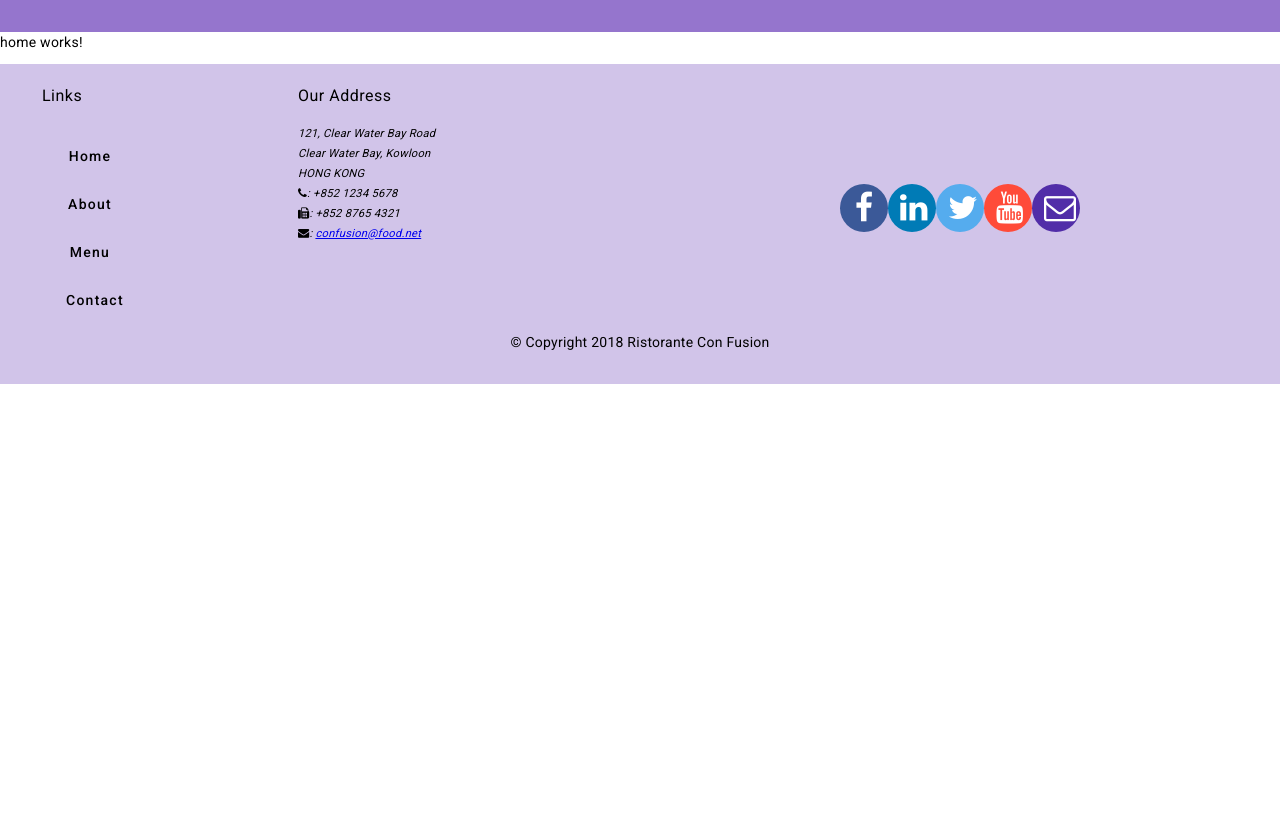
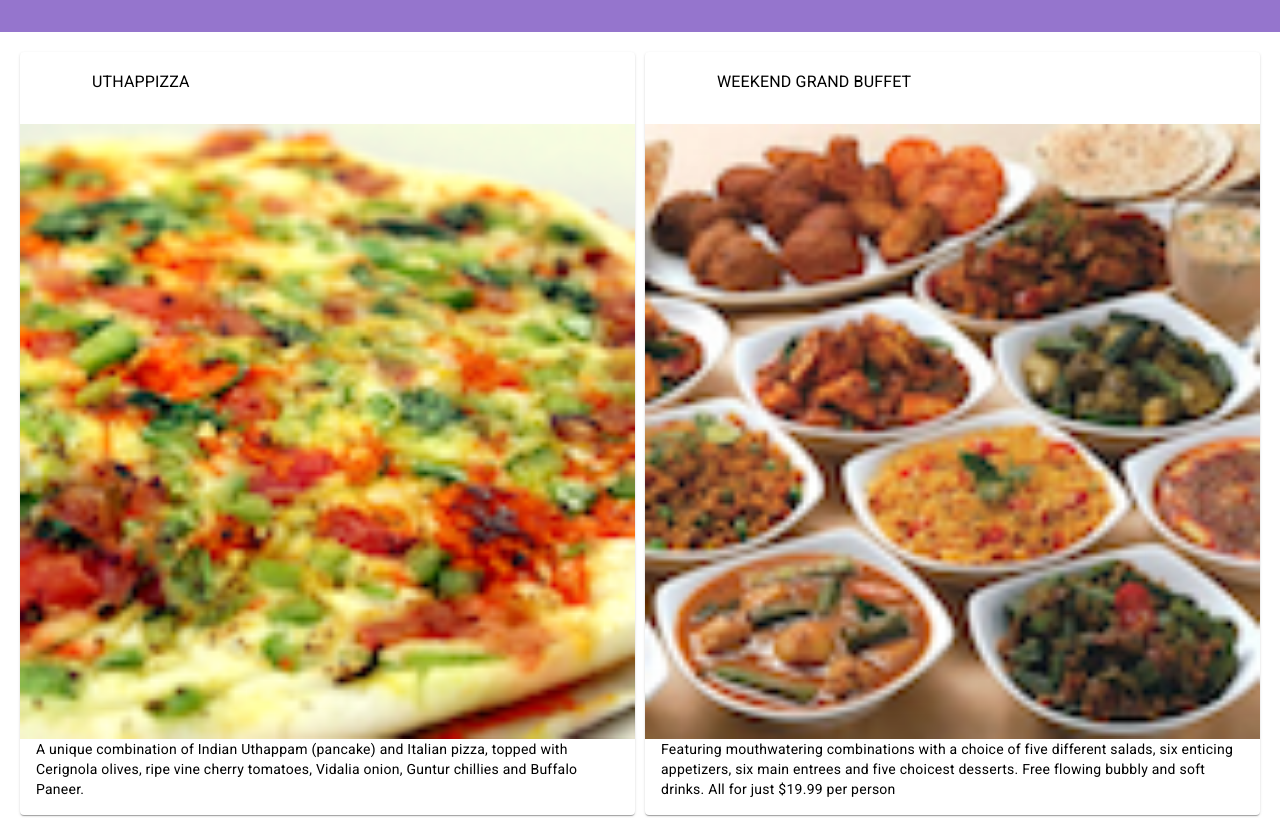
Before and after one commit to sicalo330/Angular, an Angular app: page /home in a window 1280 px wide. Shown: the part 300-1118 px from the top of the page. Before the commit the page ends 800 px from the top, so only its background shows below. Built offline with nearby package versions, Linux system fonts and the light colour scheme.

Commit message:
Agregar los servicios promotion y bug de las rutas arreglado

```diff
--- a/src/app/app.module.ts
+++ b/src/app/app.module.ts
@@ -20,6 +20,7 @@
 
 //Esto es un servicio de angular por lo tanto se debe poner en providers y no en imports
 import { DishService } from './services/dish.service';
+import { PromotionService} from './services/promotion.service';
 
 import { HeaderComponent } from './header/header.component';
 import { FooterComponent } from './footer/footer.component';
@@ -32,6 +33,7 @@
   {path:'home',component:HomeComponent},
   {path:'about', component:AboutComponent},
   {path:'contact',component:ContactComponent},
+  {path:'menu',component:MenuComponent},
   {path:'', redirectTo:'/home',pathMatch:'full'},
 ]
 
@@ -61,7 +63,7 @@
     MatButtonModule,
     RouterModule.forRoot(routes)
   ],
-  providers: [ DishService],
+  providers: [ DishService, PromotionService],
   bootstrap: [AppComponent]
 })
 export class AppModule { }
--- a/src/app/contact/contact.component.html
+++ b/src/app/contact/contact.component.html
@@ -1 +1,38 @@
-<p>contact works!</p>
+<div class="container"
+  fxLayout="column"
+  fxLayoutGap="10px">
+
+  <div fxFlex>
+    <div>
+        <h3>Contact Us</h3>
+        <hr>
+    </div>
+  </div>
+
+  <div fxFlex>
+    <h3>Location Information</h3>
+    <div fxLayout="column" fxLayout.gt-sm="row">
+      <div fxFlex="50" fxFlexOffset="20px">
+        <h4>Our Address</h4>
+        <address>
+          121, Clear Water Bay Road<br>
+          Clear Water Bay, Kowloon<br>
+          HONG KONG<br>
+          <i class="fa fa-phone"></i>: +852 1234 5678<br>
+          <i class="fa fa-fax"></i>: +852 8765 4321<br>
+          <i class="fa fa-envelope"></i>:
+                <a href="mailto:confusion@food.net">confusion@food.net</a>
+        </address>
+        <p></p>
+        <div>
+          <a mat-raised-button href="tel:+85212345678"><i class="fa fa-phone"></i> Call</a>
+          <a mat-raised-button><i class="fa fa-skype"></i> Skype</a>
+          <a mat-raised-button href="mailto:confusion@food.net"><i class="fa fa-envelope-o"></i> Email</a>
+        </div>
+        </div>
+      <div fxFlex="40">
+        <h4>Map of our Location</h4>
+      </div>
+    </div>
+  </div>
+</div>
--- a/src/app/header/header.component.html
+++ b/src/app/header/header.component.html
@@ -1,9 +1,9 @@
 <mat-toolbar color="primary">
   <span><img src="/assets/images/logo.png" height=30 width=41></span>
-  <a mat-button routerLink="/home"><span class="fa fa-home fa-lg"></span> Home</a>
-  <a mat-button><span class="fa fa-info fa-lg"></span> About</a>
-  <a mat-button routerLink="/menu"><span class="fa fa-list fa-lg"></span> Menu</a>
-  <a mat-button><span class="fa fa-address-card fa-lg"></span> Contact</a>
+  <a mat-button routerLink="home"><span class="fa fa-home fa-lg"></span> Home</a>
+  <a mat-button routerLink="about"><span class="fa fa-info fa-lg"></span> About</a>
+  <a mat-button routerLink="menu"><span class="fa fa-list fa-lg"></span> Menu</a>
+  <a mat-button routerLink="contact"><span class="fa fa-address-card fa-lg"></span> Contact</a>
 </mat-toolbar>
 
   <div class="container jumbotron"
--- a/src/app/home/home.component.html
+++ b/src/app/home/home.component.html
@@ -1 +1,36 @@
-<p>home works!</p>
+<div class="container"
+     fxLayout="row"
+     fxLayout.sm="column"
+     fxLayout.xs="column"
+     fxLayoutAlign.gt-md="space-around center"
+     fxLayoutGap="10px">
+
+<mat-card *ngIf="dish" fxFlex>
+  <mat-card-header>
+    <div mat-card-avatar></div>
+    <mat-card-title>
+      <h3>{{dish.name | uppercase}}</h3>
+    </mat-card-title>
+  </mat-card-header>
+  <img mat-card-image src={{dish.image}} alt={{dish.name}}>
+  <mat-card-content>
+    <p>{{dish.description}}
+    </p>
+  </mat-card-content>
+</mat-card>
+
+<mat-card *ngIf="promotion" fxFlex>
+  <mat-card-header>
+    <div mat-card-avatar></div>
+    <mat-card-title>
+      <h3>{{promotion.name | uppercase}}</h3>
+    </mat-card-title>
+  </mat-card-header>
+  <img mat-card-image src={{promotion.image}} alt={{promotion.name}}>
+  <mat-card-content>
+    <p>{{promotion.description}}
+    </p>
+  </mat-card-content>
+</mat-card>
+
+</div>
--- a/src/app/home/home.component.ts
+++ b/src/app/home/home.component.ts
@@ -1,10 +1,24 @@
-import { Component } from '@angular/core';
+import { Component, OnInit } from '@angular/core';
+import { Dish } from '../shared/dish';
+import { DishService } from '../services/dish.service';
+import { Promotion } from '../shared/promotion';
+import { PromotionService } from '../services/promotion.service';
 
 @Component({
   selector: 'app-home',
   templateUrl: './home.component.html',
   styleUrls: ['./home.component.scss']
 })
-export class HomeComponent {
+export class HomeComponent implements OnInit {
+
+  dish:Dish;
+  promotion:Promotion;
+
+  constructor(private dishService:DishService, private promotionService:PromotionService){ }
+
+  ngOnInit(): void {
+    this.dish = this.dishService.getFeaturedDish()
+    this.promotion = this.promotionService.getFeaturedPromotion()
+  }
 
 }
--- a/src/app/services/dish.service.ts
+++ b/src/app/services/dish.service.ts
@@ -9,8 +9,17 @@
 
   constructor() { }
 
-  //Esto significa que el getDishes va a devolver una lista de objetos de tipo Dish
+  //Esto significa que el getDishes va a devolver una lista de objetos de tipo Dish eso se puede saber gracias al :Dish[]
+  //Nota: Dish es la clase mientras que DISHES es el objeto de tipo array con la información de los 4 platos que se muestran en el componente menu
   getDishes(): Dish[] {
     return DISHES;
   }
+
+  getDish(id: string): Dish {
+    return DISHES.filter((dish) => {dish.id == id})[0]
+  }
+
+  getFeaturedDish(): Dish {
+    return DISHES.filter((dish) => dish.featured)[0]
+  }
 }
--- /dev/null
+++ b/src/app/services/promotion.service.ts
@@ -0,0 +1,23 @@
+import { Injectable } from '@angular/core';
+import { Promotion } from '../shared/promotion';
+import { PROMOTIONS } from '../shared/promotions';
+
+@Injectable({
+  providedIn: 'root'
+})
+export class PromotionService {
+
+  constructor() { }
+
+  getPromotions(): Promotion[] {
+    return PROMOTIONS;
+  }
+
+  getPromotion(id: string): Promotion {
+    return PROMOTIONS.filter((promo) => {promo.id == id})[0]
+  }
+
+  getFeaturedPromotion(): Promotion {
+    return PROMOTIONS.filter((promo) => promo.featured)[0]
+  }
+}
--- /dev/null
+++ b/src/app/shared/promotion.ts
@@ -0,0 +1,9 @@
+export class Promotion {
+    id: string;
+    name: string;
+    image:string;
+    label:string;
+    price:string;
+    featured:boolean;
+    description: string;
+}
--- /dev/null
+++ b/src/app/shared/promotions.ts
@@ -0,0 +1,14 @@
+import { Promotion } from "./promotion";
+
+export const PROMOTIONS: Promotion[] = [
+    {
+      id: '0',
+      name: 'Weekend Grand Buffet',
+      image: '/assets/images/buffet.png',
+      label: 'New',
+      price: '19.99',
+      featured: true,
+      // tslint:disable-next-line:max-line-length
+      description: 'Featuring mouthwatering combinations with a choice of five different salads, six enticing appetizers, six main entrees and five choicest desserts. Free flowing bubbly and soft drinks. All for just $19.99 per person'
+    }
+  ];
```
Also changed, not shown: 1 other file (tests, documents, lock files or other folders).
